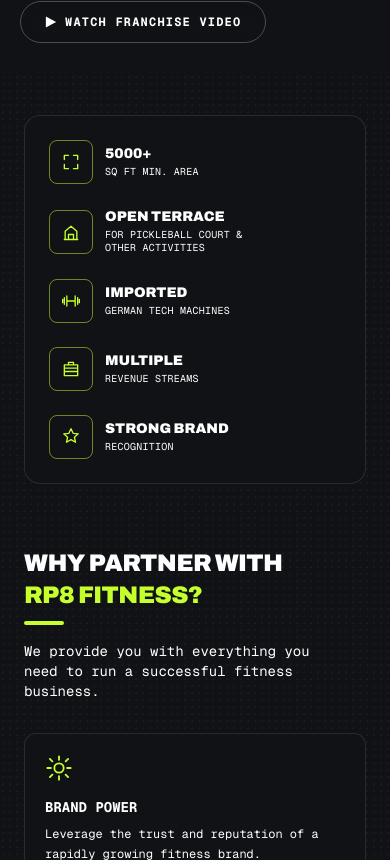
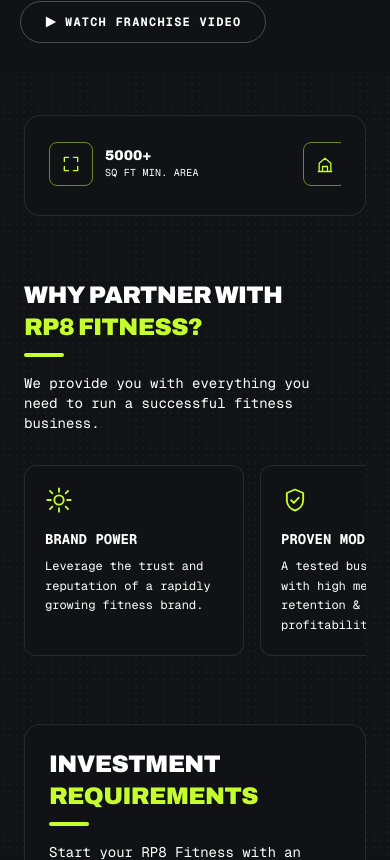
Before and after one commit to FenebrisWeb/rp8fitness, a Next.js app: page /franchise in a window 390 px wide. Shown: the part 1004-1864 px from the top of the page. Built offline with nearby package versions, Linux system fonts and the light colour scheme.

Commit message:
Mobile optimization

```diff
--- a/app/components/franchise/end-to-end-support-section.tsx
+++ b/app/components/franchise/end-to-end-support-section.tsx
@@ -82,9 +82,16 @@
                 <br className="hidden sm:block" /> <AnimatedWords text="At Every Step" />
               </h2>
 
-              <motion.div variants={staggerContainerTight} className="mt-6 flex flex-wrap justify-center gap-x-8 gap-y-6 lg:justify-start">
+              <motion.div
+                variants={staggerContainerTight}
+                className="no-scrollbar mt-6 flex snap-x snap-mandatory justify-start gap-x-8 overflow-x-auto pb-1 sm:flex-wrap sm:justify-center sm:gap-y-6 sm:overflow-visible sm:pb-0 lg:justify-start"
+              >
                 {items.map((item) => (
-                  <motion.div key={item.id} variants={fadeUpItem} className="flex w-24 flex-col items-center gap-2 text-center lg:w-auto lg:flex-row lg:text-left">
+                  <motion.div
+                    key={item.id}
+                    variants={fadeUpItem}
+                    className="flex w-24 flex-none snap-start flex-col items-center gap-2 text-center sm:w-24 lg:w-auto lg:flex-row lg:text-left"
+                  >
                     <span className="flex h-11 w-11 flex-none items-center justify-center rounded-lg border border-accent-vivid/50 text-accent-vivid">
                       <ItemIcon id={item.id} className="h-5 w-5" />
                     </span>
--- a/app/components/franchise/franchise-process-section.tsx
+++ b/app/components/franchise/franchise-process-section.tsx
@@ -58,7 +58,7 @@
           <div className="mt-8 rounded-2xl border border-chalk/10 bg-ink p-6 sm:mt-10 sm:p-8">
             <motion.div
               variants={staggerContainerTight}
-              className="relative grid grid-cols-2 gap-x-6 gap-y-10 sm:grid-cols-3 lg:grid-cols-6"
+              className="no-scrollbar relative flex snap-x snap-mandatory gap-x-6 overflow-x-auto pb-1 sm:grid sm:grid-cols-3 sm:gap-y-10 sm:overflow-visible sm:pb-0 lg:grid-cols-6"
             >
               <span
                 aria-hidden
@@ -66,7 +66,11 @@
               />
 
               {STEPS.map((step) => (
-                <motion.div key={step.id} variants={fadeUpItem} className="relative flex flex-col items-center gap-2 text-center">
+                <motion.div
+                  key={step.id}
+                  variants={fadeUpItem}
+                  className="relative flex w-[140px] flex-none snap-start flex-col items-center gap-2 text-center sm:w-auto"
+                >
                   <span className="relative z-10 flex h-14 w-14 items-center justify-center rounded-full border-2 border-accent-vivid/60 bg-ink text-accent-vivid">
                     <StepIcon id={step.id} className="h-5 w-5" />
                   </span>
--- a/app/components/franchise/franchise-stats-section.tsx
+++ b/app/components/franchise/franchise-stats-section.tsx
@@ -52,10 +52,10 @@
         >
           <motion.div
             variants={staggerContainerTight}
-            className="grid grid-cols-1 gap-6 sm:grid-cols-2 lg:flex lg:divide-x lg:divide-chalk/10"
+            className="no-scrollbar flex snap-x snap-mandatory gap-6 overflow-x-auto pb-1 sm:grid sm:grid-cols-2 sm:overflow-visible sm:pb-0 lg:flex lg:divide-x lg:divide-chalk/10"
           >
             {STATS.map((stat) => (
-              <motion.div key={stat.id} variants={fadeUpItem} className="flex items-center gap-3 lg:flex-1 lg:px-4">
+              <motion.div key={stat.id} variants={fadeUpItem} className="flex w-[230px] flex-none snap-start items-center gap-3 sm:w-auto sm:flex-auto lg:flex-1 lg:px-4">
                 <span className="flex h-11 w-11 flex-none items-center justify-center rounded-lg border border-accent-vivid/50 text-accent-vivid">
                   <StatIcon id={stat.id} className="h-5 w-5" />
                 </span>
--- a/app/components/franchise/why-partner-section.tsx
+++ b/app/components/franchise/why-partner-section.tsx
@@ -87,12 +87,15 @@
             <motion.p variants={fadeUp} className="mt-4 font-mono text-sm text-foreground">{description}</motion.p>
           </div>
 
-          <motion.div variants={staggerContainerTight} className="grid flex-1 grid-cols-1 gap-4 sm:grid-cols-2 lg:grid-cols-5">
+          <motion.div
+            variants={staggerContainerTight}
+            className="no-scrollbar flex flex-1 snap-x snap-mandatory gap-4 overflow-x-auto pb-1 sm:grid sm:grid-cols-2 sm:overflow-visible sm:pb-0 lg:grid-cols-5"
+          >
             {cards.map((card) => (
               <motion.div
                 key={card.id}
                 variants={fadeUpItem}
-                className="rounded-xl border border-chalk/10 bg-ink p-5 transition-all duration-300 hover:-translate-y-1 hover:border-accent-vivid/40"
+                className="w-[220px] flex-none snap-start rounded-xl border border-chalk/10 bg-ink p-5 transition-all duration-300 hover:-translate-y-1 hover:border-accent-vivid/40 sm:w-auto"
               >
                 <CardIcon id={card.id} className="h-7 w-7 text-accent-vivid" />
                 <p className="mt-4 font-mono text-sm font-bold uppercase leading-snug text-chalk">
```
